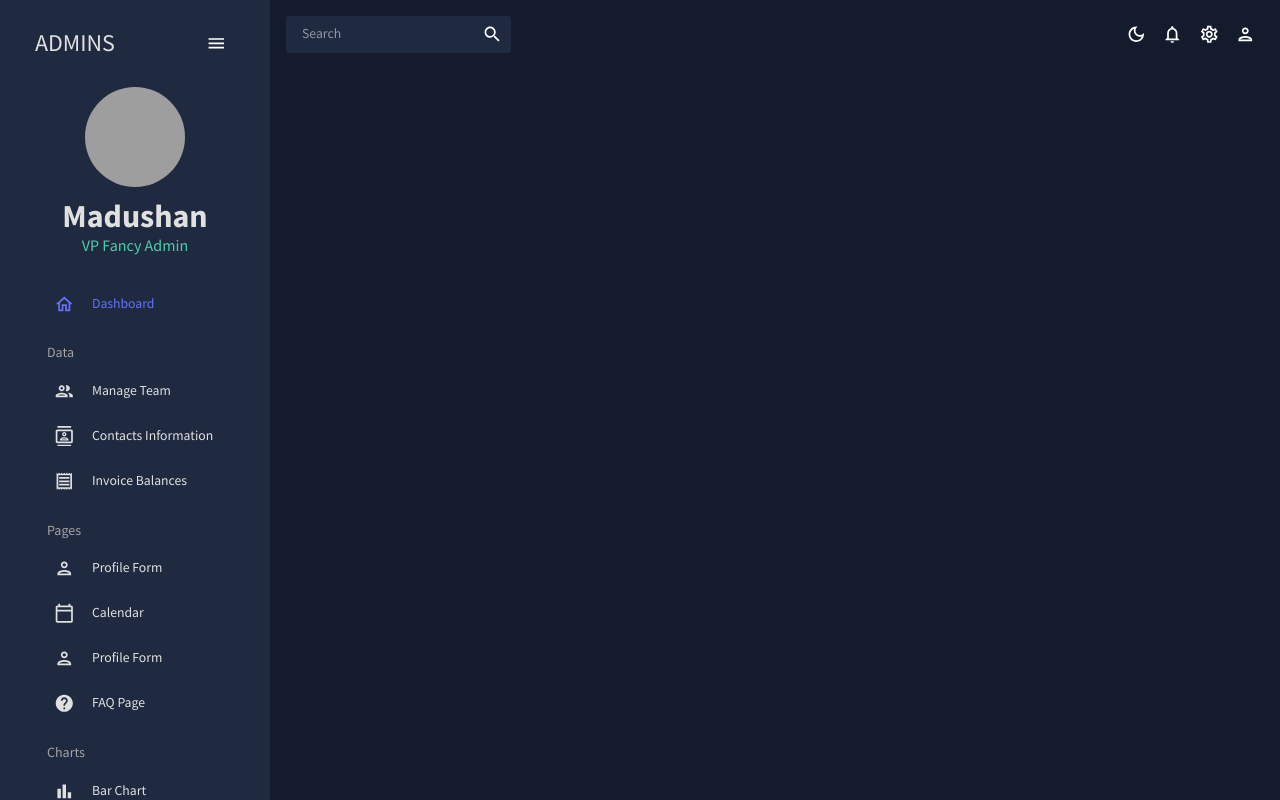
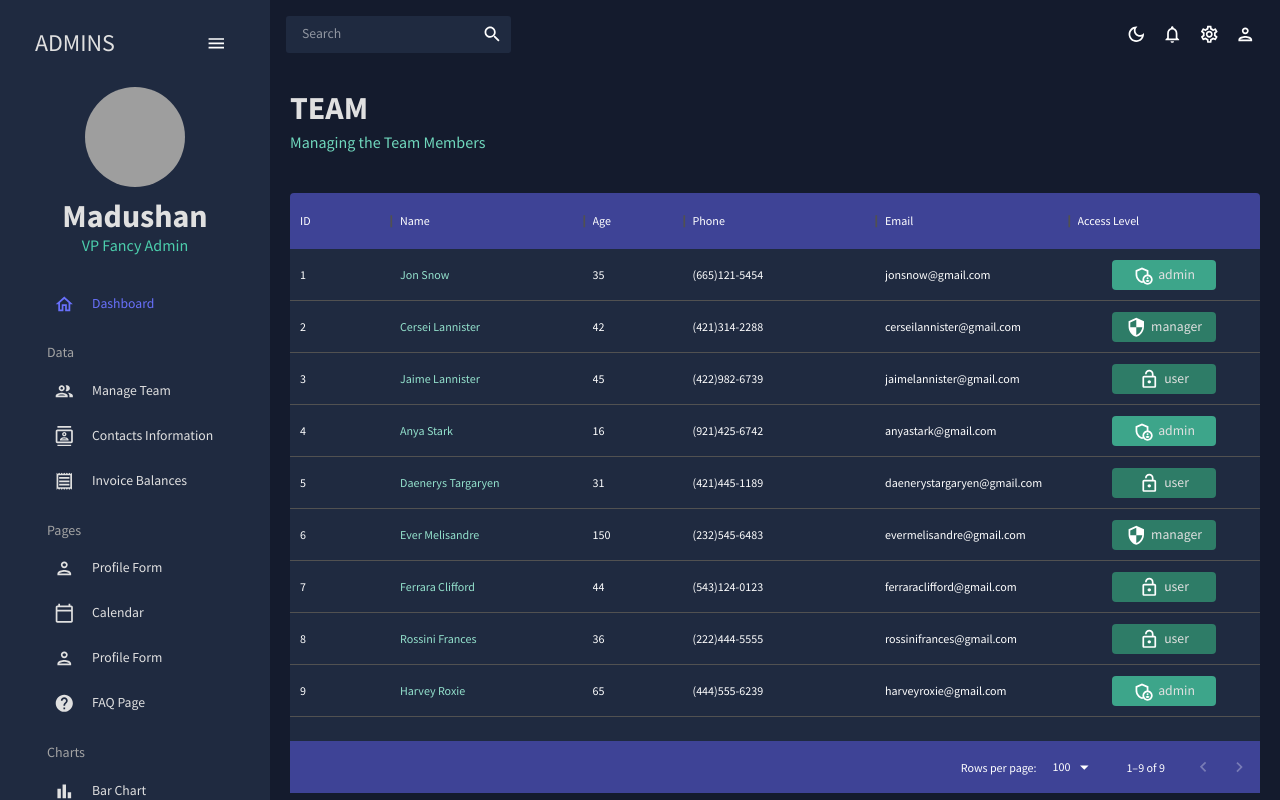
Before and after one commit to Madushan97/Admin-Dashboard, a React (Create React App) app: page /team in a window 1280 px wide. Built offline with nearby package versions, Linux system fonts and the light colour scheme; grey boxes are pictures that could not be loaded.

Commit message:
team page completed

```diff
--- a/src/App.js
+++ b/src/App.js
@@ -5,7 +5,7 @@
 import Topbar from './scenes/global/Topbar';
 import Sidebar from './scenes/global/Sidebar';
 import Dashboard from './scenes/dashboard';
-// import Team from './scenes/team';
+import Team from './scenes/team';
 // import Invoices from './scenes/invoices';
 // import Contacts from './scenes/contacts';
 // import Bar from './scenes/bar';
@@ -30,7 +30,7 @@
             <Topbar />
             <Routes>
               <Route path="/" element={<Dashboard />} />
-              {/* <Route path="/team" element={<Team />} /> */}
+              <Route path="/team" element={<Team />} />
               {/* <Route path="/contacts" element={<Contacts />} /> */}
               {/* <Route path="/invoices" element={<Invoices />} /> */}
               {/* <Route path="/form" element={<Form />} /> */}
--- /dev/null
+++ b/src/scenes/team/index.jsx
@@ -0,0 +1,85 @@
+import { Box, Typography, useTheme } from "@mui/material";
+import { DataGrid } from "@mui/x-data-grid"
+import { tokens } from "../../theme";
+import { mockDataTeam } from '../../data/mockData'
+import AdminPanelSettingsOutlinedIcon from '@mui/icons-material/AdminPanelSettingsOutlined'
+import LockOpenOutlinedIcon from '@mui/icons-material/LockOpenOutlined'
+import SecurityOutlinedIcon from '@mui/icons-material/SecurityOutlined'
+import Header from '../../components/Header'
+
+const Team = () => {
+
+    const theme = useTheme();
+    const colors = tokens(theme.palette.mode)
+
+    const columns = [
+        { field: "id", headerName: "ID" },
+        { field: "name", headerName: "Name", flex: 1, cellClassName: "name-column--cell" },
+        { field: "age", headerName: "Age", type: "number", headerAlign: "left", align: "left" },
+        { field: "phone", headerName: "Phone", flex: 1 },
+        { field: "email", headerName: "Email", flex: 1 },
+        {
+            field: "access", headerName: "Access Level", flex: 1, renderCell: ({ row: { access } }) => {
+                return <Box
+                    width="60%"
+                    m="0 auto"
+                    p="5px"
+                    display="flex"
+                    justifyContent="center"
+                    backgroundColor={
+                        access === "admin"
+                            ? colors.greenAccent[600]
+                            : colors.greenAccent[700]
+                    }
+                    borderRadius="4px"
+                >
+                    {access === "admin" && <AdminPanelSettingsOutlinedIcon />}
+                    {access === "manager" && <SecurityOutlinedIcon />}
+                    {access === "user" && <LockOpenOutlinedIcon />}
+                    <Typography color={colors.grey[100]} sx={{ ml: "5px" }}>
+                        {access}
+                    </Typography>
+                </Box>
+            }
+        },
+    ]
+
+    return (
+        <Box m="20px">
+            <Header title="TEAM" subtitle="Managing the Team Members" />
+            <Box
+                m="40px 0 0 0"
+                height="75vh"
+                sx={{
+                    "& .MuiDataGrid-root": {
+                        border: "none",
+                    },
+                    "& .MuiDataGrid-cell": {
+                        borderBottom: "none"
+                    },
+                    "& .name-column--cell": {
+                        color: colors.greenAccent[300]
+                    },
+                    "& .MuiDataGrid-columnHeaders": {
+                        backgroundColor: colors.blueAccent[700],
+                        borderBottom: "none"
+                    },
+                    "& .MuiDataGrid-virtualScroller": {
+                        backgroundColor: colors.primary[400]
+                    },
+                    "& .MuiDataGrid-footerContainer": {
+                        borderTop: "none",
+                        backgroundColor: colors.blueAccent[700]
+                    }
+                }}
+            >
+                <DataGrid
+                    rows={mockDataTeam}
+                    columns={columns}
+                />
+            </Box>
+        </Box>
+    )
+}
+
+export default Team;
```
